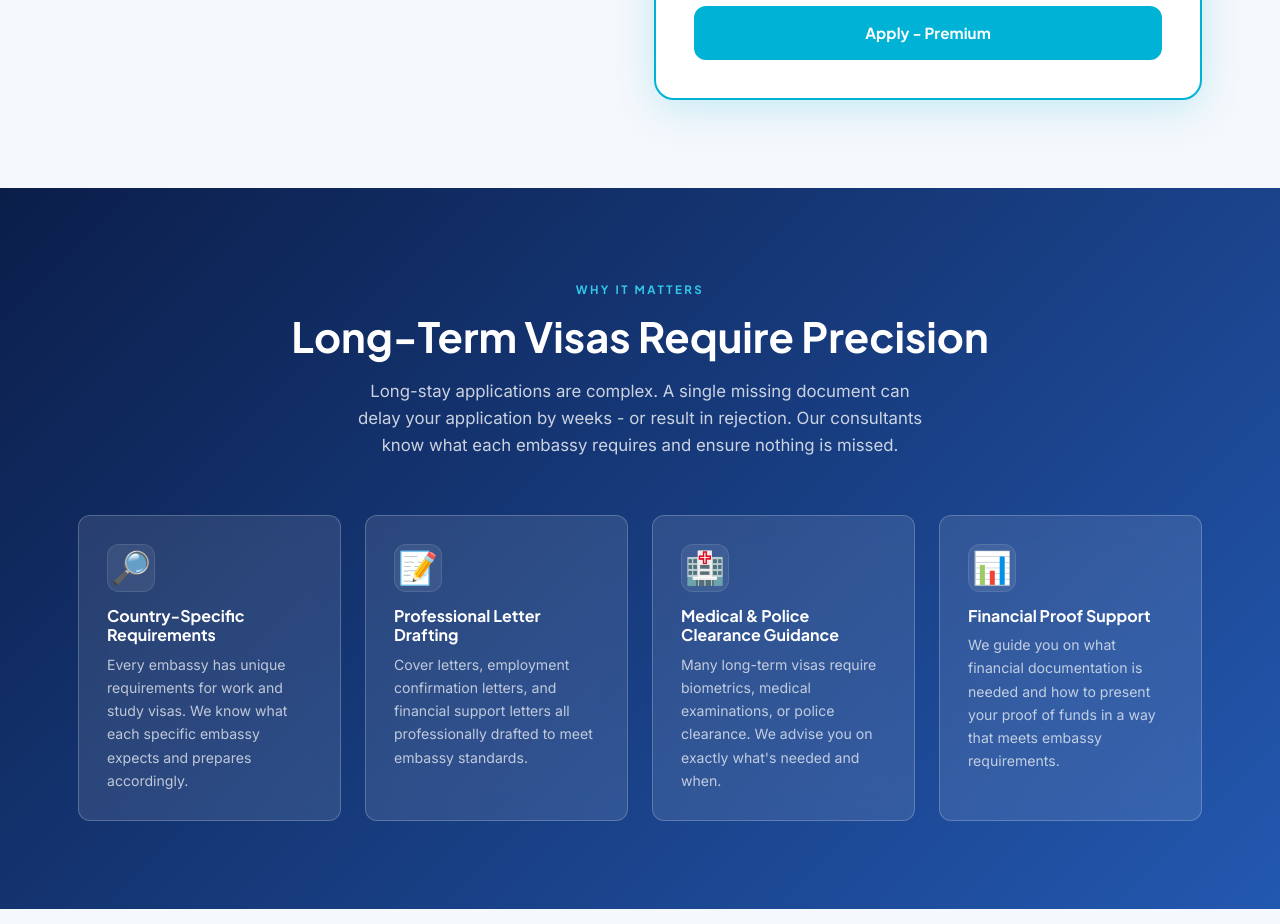
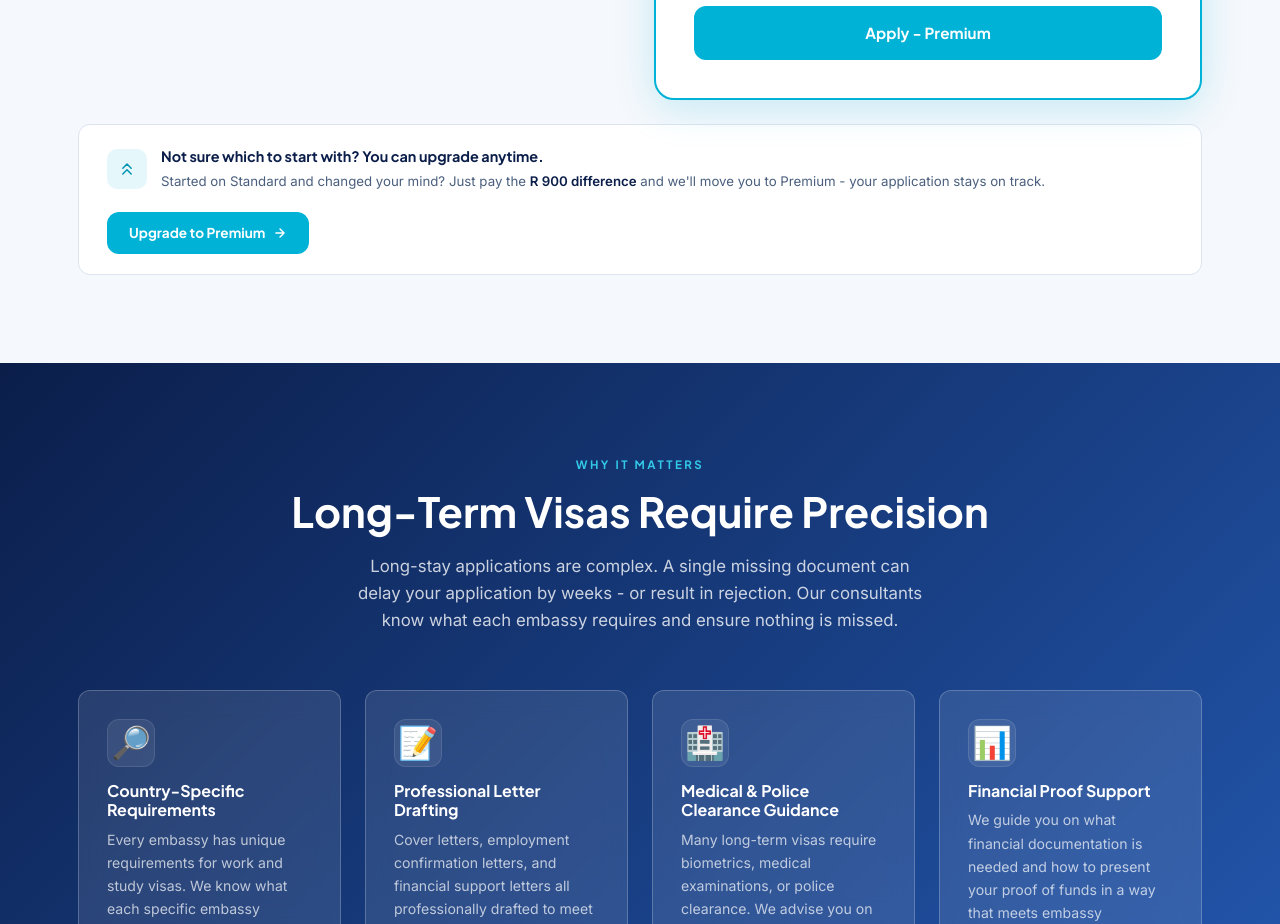
Before and after one commit to RuanRaaths98/visarequest-newoffers, a plain HTML site: page long-stay.html in a window 1280 px wide. Shown: the part 2320-3244 px from the top of the page. Drawn offline with Linux system fonts and the light colour scheme.

Commit message:
Add upgrade strip below packages on short-stay and long-stay
A banner below both pricing grids tells clients they can
upgrade from Standard to Premium at any time by paying the
difference (R700 short stay, R900 long stay).

Co-Authored-By: Claude Sonnet 4.6 <noreply@anthropic.com>

```diff
--- a/long-stay.html
+++ b/long-stay.html
@@ -151,6 +151,24 @@
           <a href="#apply" class="btn btn-primary btn-full">Apply - Premium</a>
         </div>
       </div>
+
+      <!-- Upgrade strip -->
+      <div style="margin-top:24px;background:var(--white);border:1.5px solid var(--gray-200);border-radius:var(--radius);padding:20px 28px;display:flex;align-items:center;justify-content:space-between;gap:20px;flex-wrap:wrap;">
+        <div style="display:flex;align-items:center;gap:14px;">
+          <div style="width:40px;height:40px;background:var(--cyan-pale);border-radius:10px;display:flex;align-items:center;justify-content:center;flex-shrink:0;">
+            <svg width="20" height="20" viewBox="0 0 24 24" fill="none" stroke="var(--cyan-deep)" stroke-width="1.8" stroke-linecap="round" stroke-linejoin="round" aria-hidden="true"><polyline points="17 11 12 6 7 11"/><polyline points="17 18 12 13 7 18"/></svg>
+          </div>
+          <div>
+            <div style="font-size:.9rem;font-weight:700;color:var(--navy);font-family:'Plus Jakarta Sans',sans-serif;">Not sure which to start with? You can upgrade anytime.</div>
+            <div style="font-size:.83rem;color:var(--text-lt);margin-top:3px;">Started on Standard and changed your mind? Just pay the <strong style="color:var(--navy);">R 900 difference</strong> and we'll move you to Premium - your application stays on track.</div>
+          </div>
+        </div>
+        <a href="#apply" style="display:inline-flex;align-items:center;gap:8px;padding:10px 22px;background:var(--cyan);color:var(--white);border-radius:var(--radius);font-size:.85rem;font-weight:700;font-family:'Plus Jakarta Sans',sans-serif;white-space:nowrap;transition:all .25s;flex-shrink:0;" onmouseover="this.style.background='var(--cyan-lt)'" onmouseout="this.style.background='var(--cyan)'">
+          Upgrade to Premium
+          <svg width="14" height="14" viewBox="0 0 24 24" fill="none" stroke="currentColor" stroke-width="2.5" stroke-linecap="round" stroke-linejoin="round" aria-hidden="true"><path d="M5 12h14M12 5l7 7-7 7"/></svg>
+        </a>
+      </div>
+
     </div>
   </section>
 
```
Also changed, not shown: short-stay.html (+18 -0 lines).
